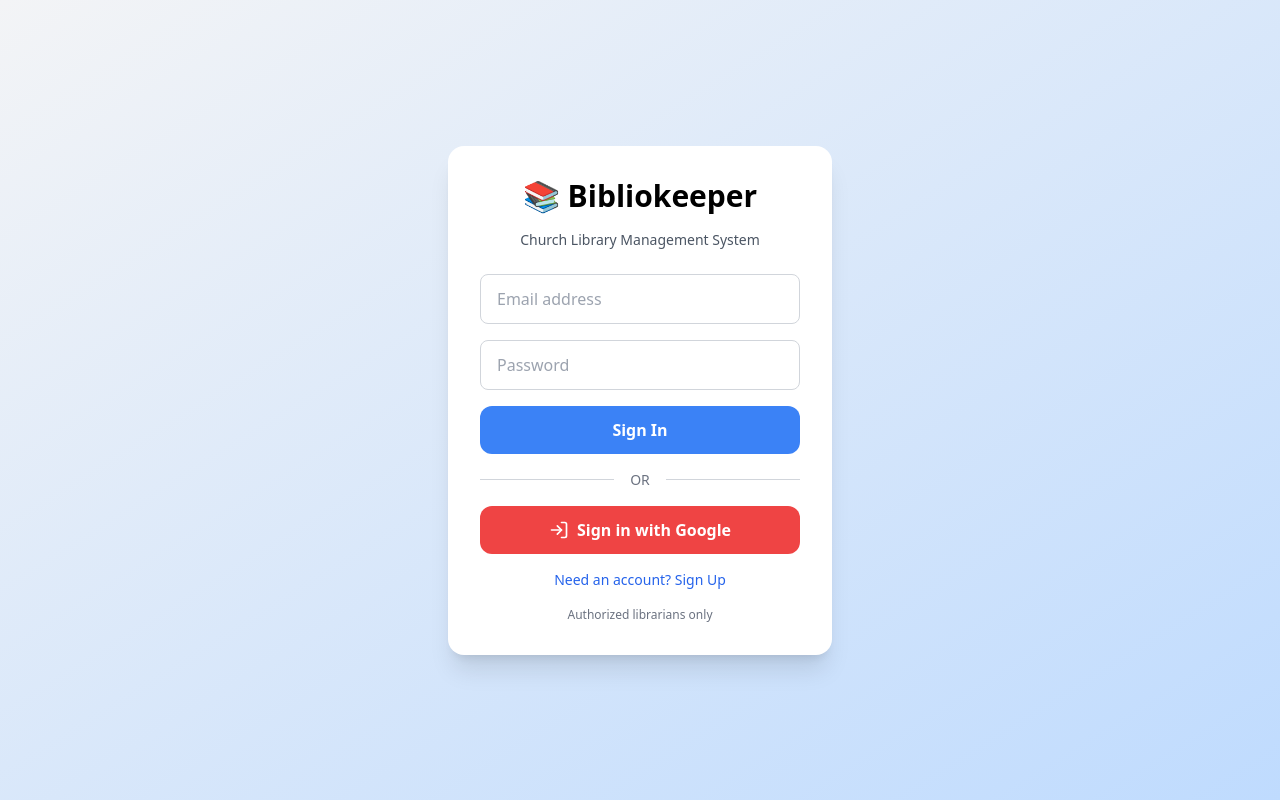
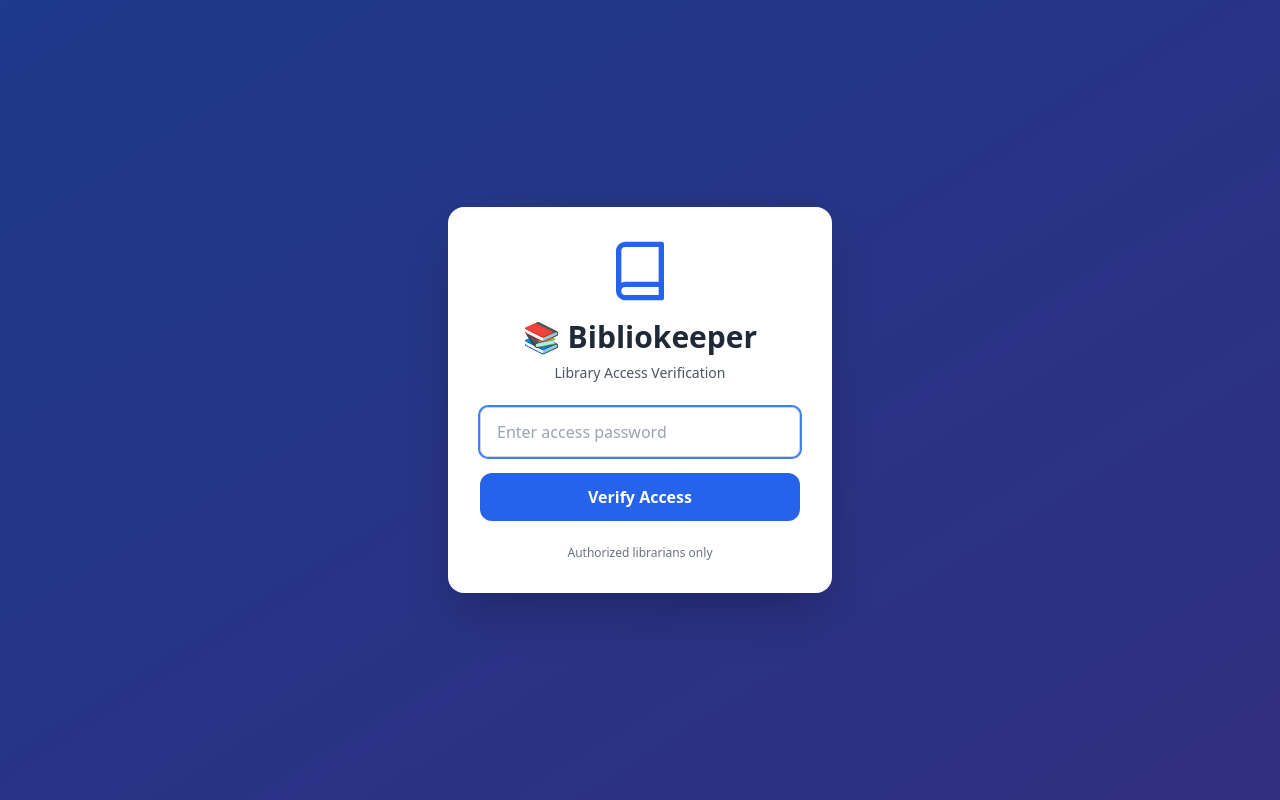
Before and after one commit to crazyjohann/bibliokeeper, a React (Create React App) app: page / in a window 1280 px wide. Built offline with nearby package versions, Linux system fonts and the light colour scheme.

Commit message:
Update App.js

```diff
--- a/src/App.js
+++ b/src/App.js
@@ -1,4 +1,4 @@
-import React, { useEffect, useState, useRef, useCallback } from "react";
+  import React, { useEffect, useState, useRef, useCallback } from "react";
 import { createClient } from '@supabase/supabase-js';
 import { Book, Users, ArrowLeft, Plus, Trash2, BookOpen, UserCheck, Camera, Search, Calendar, FileText, Download, Upload, Settings, Bell, AlertCircle, LogIn } from 'lucide-react';
 
@@ -6,6 +6,80 @@ import { Book, Users, ArrowLeft, Plus, Trash2, BookOpen, UserCheck, Camera, Sear
 const supabaseUrl = process.env.REACT_APP_SUPABASE_URL || "https://zhyigfuzgdvdixvhuvgf.supabase.co";
 const supabaseAnonKey = process.env.REACT_APP_SUPABASE_ANON_KEY || "eyJhbGciOiJIUzI1NiIsInR5cCI6IkpXVCJ9.eyJpc3MiOiJzdXBhYmFzZSIsInJlZiI6InpoeWlnZnV6Z2R2ZGl4dmh1dmdmIiwicm9sZSI6ImFub24iLCJpYXQiOjE3NTk3OTQ0NjMsImV4cCI6MjA3NTM3MDQ2M30.Lrq-akIdI5x2a4Bci9-K4x-OO8EJooMENZtCnLwG3-0";
 const supabase = createClient(supabaseUrl, supabaseAnonKey);
+
+const VerificationScreen = ({ onVerified }) => {
+  const [password, setPassword] = useState('');
+  const [error, setError] = useState('');
+  const [verified, setVerified] = useState(() => sessionStorage.getItem('libraryVerified') === 'true');
+
+  const handleSubmit = (e) => {
+    e.preventDefault();
+    if (password === 'infantjesus1231!') {
+      setError('');
+      setVerified(true);
+      sessionStorage.setItem('libraryVerified', 'true');
+      setPassword('');
+      setTimeout(() => {
+        if (typeof onVerified === 'function') {
+          onVerified();
+        }
+      }, 800);
+    } else {
+      setError('Incorrect password. Please try again.');
+      setPassword('');
+    }
+  };
+
+  if (verified) {
+    return (
+      <div className="flex items-center justify-center min-h-screen bg-gradient-to-br from-green-50 to-emerald-100">
+        <div className="bg-white p-8 rounded-2xl shadow-2xl text-center w-96">
+          <div className="text-green-600 text-6xl mb-4">✓</div>
+          <h2 className="text-2xl font-bold text-gray-800 mb-2">Access Verified!</h2>
+          <p className="text-gray-600">You can now proceed to the login screen.</p>
+        </div>
+      </div>
+    );
+  }
+
+  return (
+    <div className="flex items-center justify-center min-h-screen bg-gradient-to-br from-blue-900 to-indigo-900">
+      <div className="bg-white p-8 rounded-2xl shadow-2xl text-center w-96">
+        <div className="mb-6">
+          <Book className="w-16 h-16 text-blue-600 mx-auto mb-4" />
+          <h1 className="text-3xl font-bold text-gray-800 mb-2">📚 Bibliokeeper</h1>
+          <p className="text-sm text-gray-600">Library Access Verification</p>
+        </div>
+
+        {error && (
+          <div className="bg-red-50 border border-red-200 text-red-700 px-4 py-3 rounded-lg mb-4 text-sm">
+            {error}
+          </div>
+        )}
+
+        <div className="space-y-4">
+          <input
+            type="password"
+            value={password}
+            onChange={(e) => setPassword(e.target.value)}
+            onKeyPress={(e) => e.key === 'Enter' && handleSubmit(e)}
+            placeholder="Enter access password"
+            autoFocus
+            className="w-full px-4 py-3 border border-gray-300 rounded-lg focus:outline-none focus:ring-2 focus:ring-blue-500"
+          />
+          <button
+            onClick={handleSubmit}
+            className="bg-blue-600 hover:bg-blue-700 text-white px-6 py-3 rounded-xl font-semibold w-full transition-colors"
+          >
+            Verify Access
+          </button>
+        </div>
+
+        <p className="text-xs text-gray-500 mt-6">Authorized librarians only</p>
+      </div>
+    </div>
+  );
+};
 
 class ErrorBoundary extends React.Component {
   constructor(props) {
@@ -1906,13 +1980,20 @@ const LibraryApp = ({ user, onLogout }) => {
 };
 
 const Root = () => {
+  const [verified, setVerified] = useState(() => sessionStorage.getItem('libraryVerified') === 'true');
   const [user, setUser] = useState(null);
-  const [loading, setLoading] = useState(true);
+  const [loading, setLoading] = useState(verified);
 
   useEffect(() => {
+    if (!verified) {
+      setLoading(false);
+      return;
+    }
+
+    setLoading(true);
     checkUser();
 
-    const { data: authListener } = supabase.auth.onAuthStateChange((event, session) => {
+    const { data: authListener } = supabase.auth.onAuthStateChange((_event, session) => {
       if (session?.user) {
         setUser(session.user);
       } else {
@@ -1923,7 +2004,7 @@ const Root = () => {
     return () => {
       authListener?.subscription.unsubscribe();
     };
-  }, []);
+  }, [verified]);
 
   const checkUser = async () => {
     try {
@@ -1946,6 +2027,10 @@ const Root = () => {
     }
   };
 
+  if (!verified) {
+    return <VerificationScreen onVerified={() => setVerified(true)} />;
+  }
+
   if (loading) {
     return <LoadingScreen />;
   }
```
